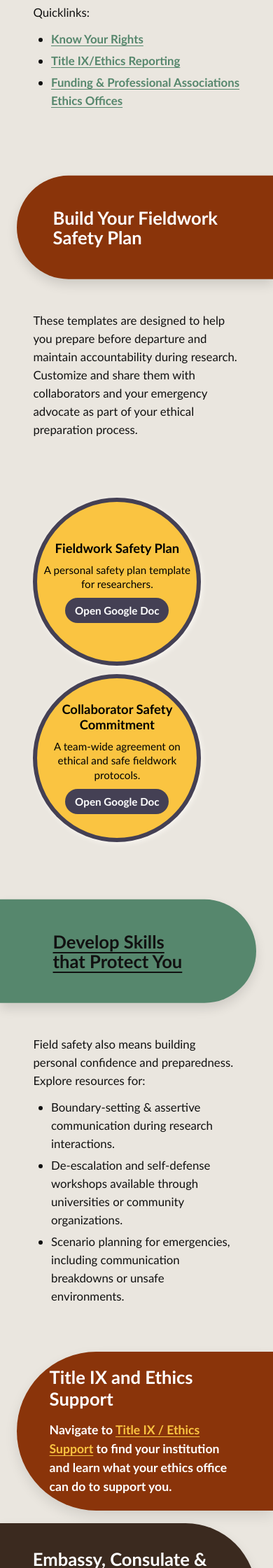
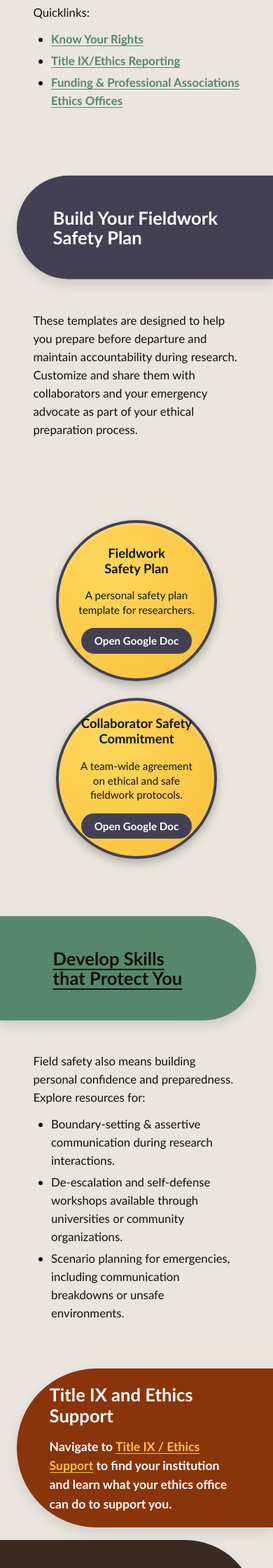
Before and after one commit to AnthroSafetyWarrior/GoldenTrowelProject, a Jekyll site: the page built from _pages/preparing.html, in a window 390 px wide. Shown: the part 2645-4885 px from the top of the page at 70% size. Built offline with Jekyll 4.4.1, drawn with Linux system fonts in a browser that asks for light colours.

Commit message:
updating name

```diff
--- a/_pages/preparing.html
+++ b/_pages/preparing.html
@@ -55,6 +55,63 @@
   color: var(--gold);
   text-decoration-thickness: 2px;
 }
+
+/* ========== Fieldwork Safety Plan cards ========== */
+.resources-grid {
+  display: flex;
+  justify-content: center;
+  flex-wrap: wrap;
+  gap: clamp(24px, 5vw, 48px);
+  margin-top: 2rem;
+}
+
+.resource-card {
+  background: radial-gradient(circle at 30% 30%, #ffd85b, #fac441 80%);
+  border: 4px solid var(--slate);
+  color: var(--ink);
+  text-align: center;
+  border-radius: 50%;
+  width: 230px;
+  height: 230px;
+  padding: 1.6rem;
+  display: flex;
+  flex-direction: column;
+  justify-content: center;
+  box-shadow: 0 6px 14px rgba(0,0,0,0.25), inset 0 2px 4px rgba(255,255,255,0.3);
+  transition: transform 0.25s ease, box-shadow 0.25s ease;
+}
+
+.resource-card:hover {
+  transform: translateY(-6px);
+  box-shadow: 0 10px 20px rgba(0,0,0,0.35), inset 0 3px 6px rgba(255,255,255,0.4);
+}
+
+.resource-card h3 {
+  font-weight: 700;
+  margin-bottom: 0.3rem;
+}
+
+.resource-card p {
+  margin: 0.2rem 0;
+}
+
+/* Optional: make buttons pop a bit more */
+.btn-doc {
+  display: inline-block;
+  background: var(--slate);
+  color: #fff;
+  border-radius: 30px;
+  padding: 0.5rem 1.2rem;
+  font-weight: 600;
+  text-decoration: none;
+  transition: background 0.25s ease, transform 0.25s ease;
+}
+
+.btn-doc:hover {
+  background: var(--logo-orange);
+  transform: scale(1.05);
+}
+
 </style>
 
 <!-- 1) Intro – plain background -->
@@ -113,7 +170,7 @@
 
 <!-- 3) PREPARING — pillband -->
 <section class="section">
-  <h2 class="pillhead pill--orange pill--clip-right">Build Your Fieldwork Safety Plan</h2>
+  <h2 class="pillhead pill--slate pill--clip-right">Build Your Fieldwork Safety Plan</h2>
        <p class="lede">These templates are designed to help you prepare before departure and maintain accountability during research. Customize and share them with collaborators and your emergency advocate as part of your ethical preparation process.</p>
 </div>
 </section>
```
